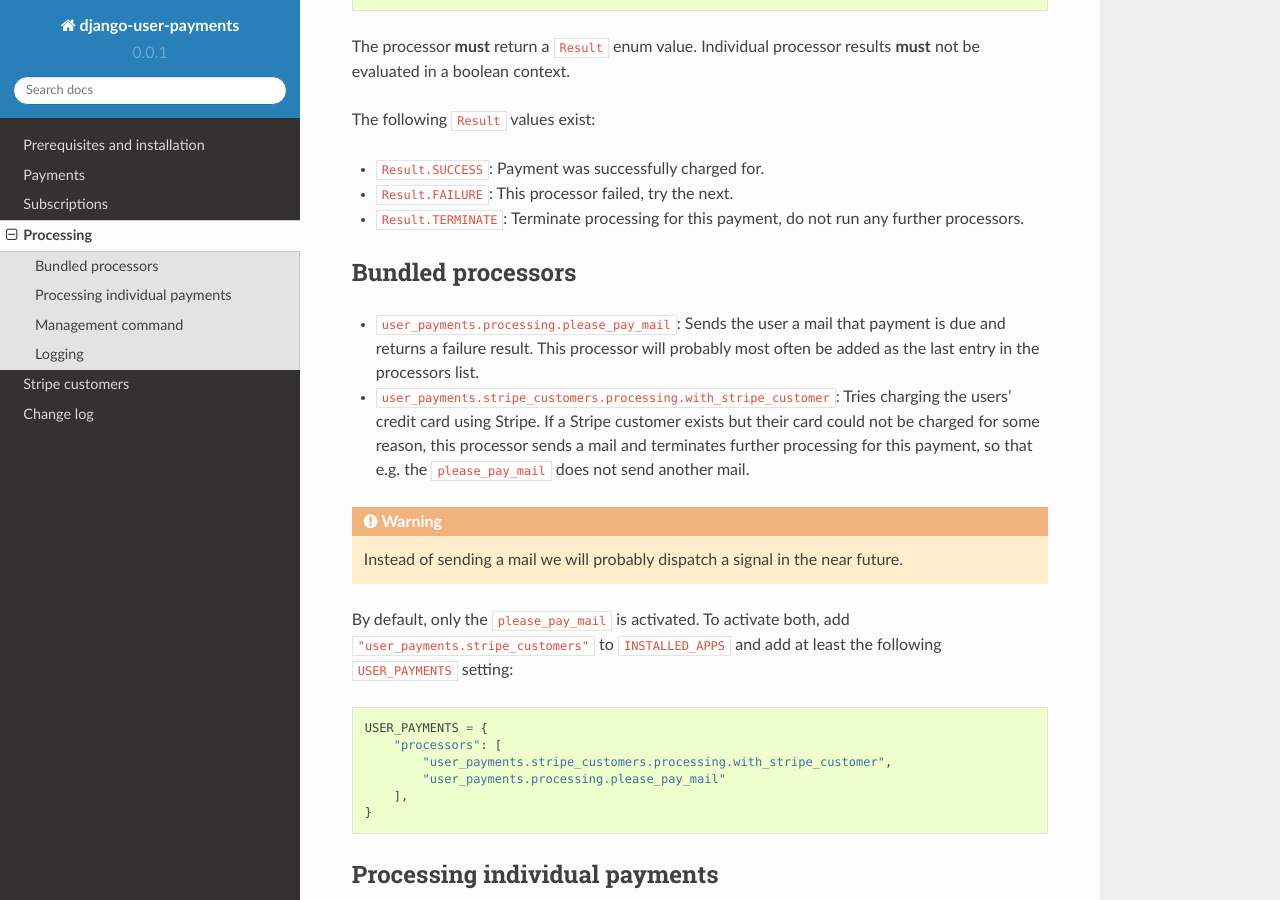
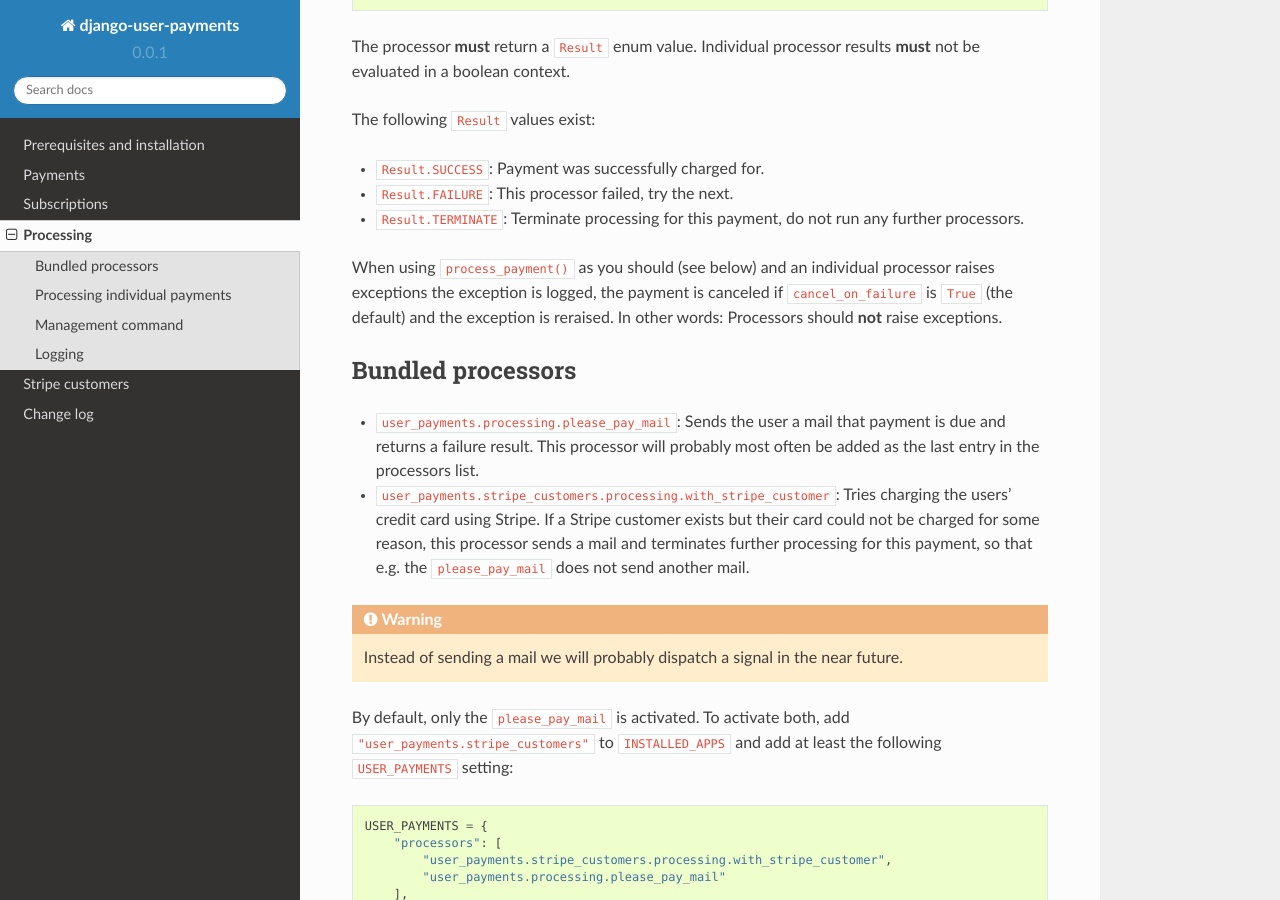
Before and after one commit to matthiask/django-user-payments, a Sphinx documentation site: the page built from docs/processing.rst, in a window 1280 px wide and 900 px high, scrolled down 472 px. Built offline with Sphinx 7.4.7 and the Read the Docs theme 2.0.0, drawn with Linux system fonts in a browser that asks for light colours.

Commit message:
Mention what happens when an individual processor raises an exception

```diff
--- a/docs/processing.rst
+++ b/docs/processing.rst
@@ -30,6 +30,12 @@ The following ``Result`` values exist:
 - ``Result.FAILURE``: This processor failed, try the next.
 - ``Result.TERMINATE``: Terminate processing for this payment, do not
   run any further processors.
+
+When using ``process_payment()`` as you should (see below) and an
+individual processor raises exceptions the exception is logged, the
+payment is canceled if ``cancel_on_failure`` is ``True`` (the default)
+and the exception is reraised. In other words: Processors should **not**
+raise exceptions.
 
 
 Bundled processors
```
